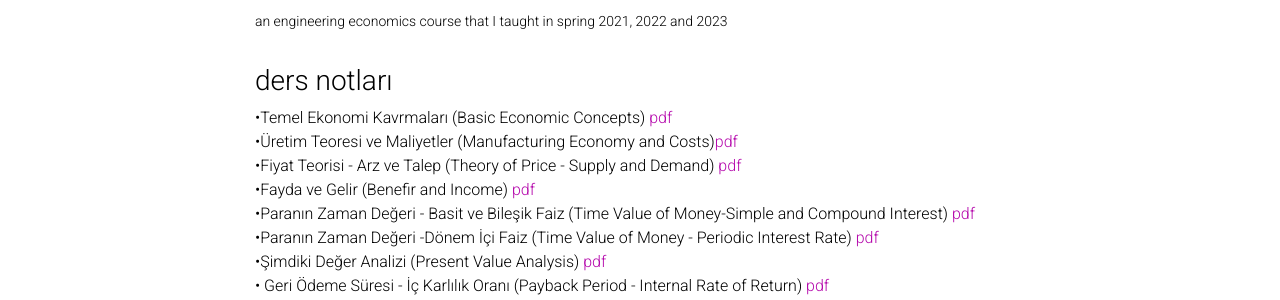
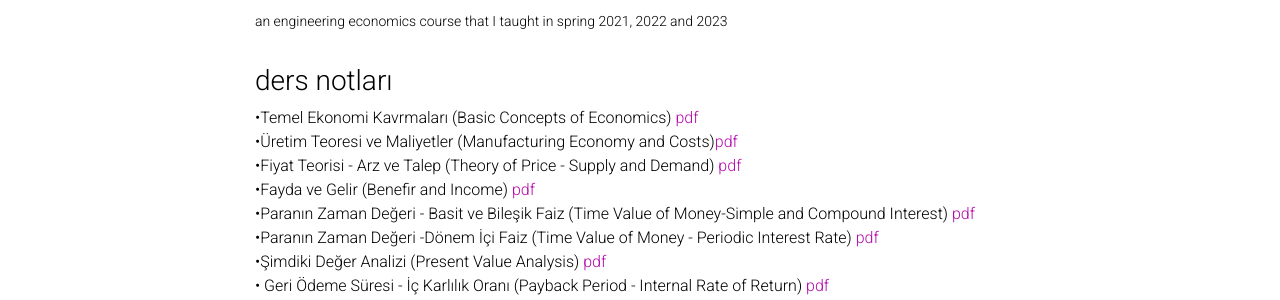
Before and after one commit to FiratIsmailoglu/firatismailoglu.github.io, a Jekyll site: the page built from _projects/engineering_economics.md, in a window 1280 px wide. Shown: the part 150-450 px from the top of the page. Built offline with Jekyll 4.4.1, drawn with Linux system fonts in a browser that asks for light colours; comment, search, counter and statistics services are not loaded; a style sheet for code colours, icons or effects is not loaded.

Commit message:
Update engineering_economics.md

```diff
--- a/_projects/engineering_economics.md
+++ b/_projects/engineering_economics.md
@@ -12,7 +12,7 @@ category: work
 
 
 
-&#8226;Temel Ekonomi Kavrmaları (Basic Economic Concepts) [pdf](/assets/pdf/firism_müh_eko_temel_ekonomi_kavramlari.pdf)<br />
+&#8226;Temel Ekonomi Kavrmaları (Basic  Concepts of Economics) [pdf](/assets/pdf/firism_müh_eko_temel_ekonomi_kavramlari.pdf)<br />
 &#8226;Üretim Teoresi ve Maliyetler (Manufacturing Economy and Costs)[pdf](/assets/pdf/firism_müh_eko_üretim_teoresi_maliyetler.pdf)<br />
 &#8226;Fiyat Teorisi - Arz ve Talep (Theory of Price - Supply and Demand) [pdf](/assets/pdf/firism_müh_eko_fiyat_teorisi_arz_talep.pdf)<br />
 &#8226;Fayda ve Gelir (Benefir and Income) [pdf](/assets/pdf/firism_müh_eko_fayda_ve_gelir.pdf)<br />
```
